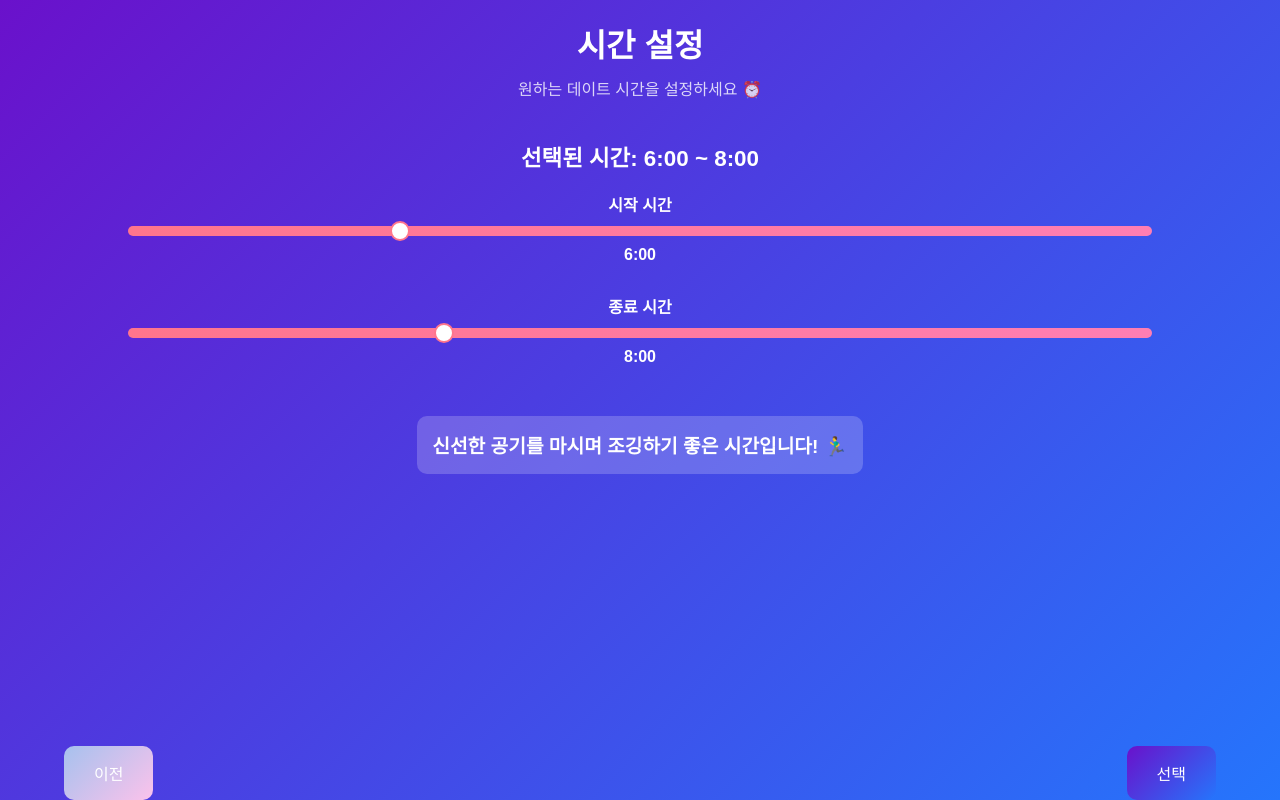
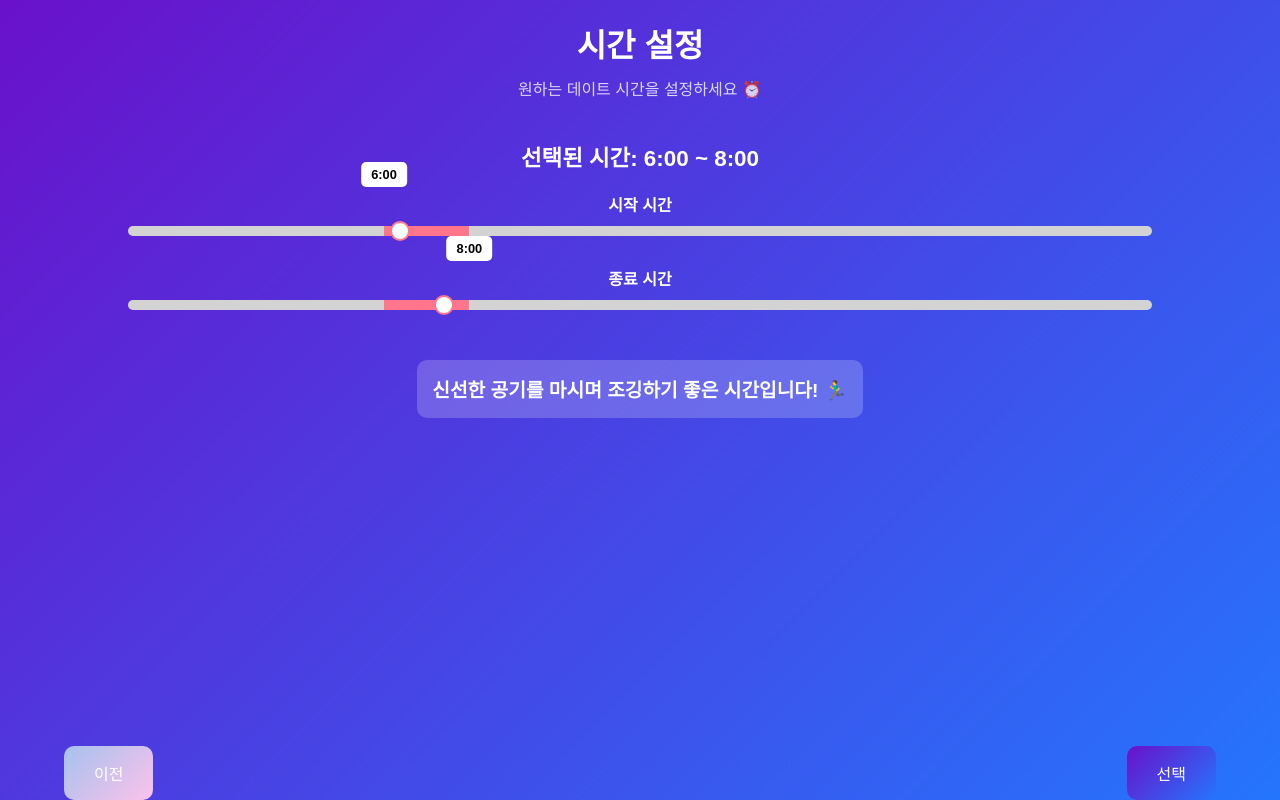
Before and after one commit to pataegonia/samiljul, a React (Vite) app: page /time in a window 1280 px wide. Built offline with nearby package versions, Linux system fonts and the light colour scheme.

Commit message:
1120 아침 수정

```diff
--- a/src/components/TimeSelection.jsx
+++ b/src/components/TimeSelection.jsx
@@ -1,7 +1,8 @@
-import styled from "styled-components"; // styled-components 추가
+import styled from "styled-components";
 import React, { useState } from "react";
 import { useNavigate } from "react-router-dom";
 
+// 시간에 따른 추천 메시지 제공 함수
 const getRecommendation = (startTime, endTime) => {
   if (startTime >= 6 && endTime <= 10) {
     return "신선한 공기를 마시며 조깅하기 좋은 시간입니다! 🏃‍♂️";
@@ -18,6 +19,7 @@ const getRecommendation = (startTime, endTime) => {
   }
 };
 
+// 메인 컴포넌트
 export default function TimeSelection({ selections, setSelections }) {
   const navigate = useNavigate();
   const [startTime, setStartTime] = useState(selections.startTime || 6);
@@ -45,39 +47,47 @@ export default function TimeSelection({ selections, setSelections }) {
       <Instruction>{`선택된 시간: ${startTime}:00 ~ ${endTime}:00`}</Instruction>
 
       <SliderWrapper>
+        {/* 시작 시간 슬라이더 */}
         <TimeLabel>시작 시간</TimeLabel>
+        <Tooltip position={(startTime / 24) * 100}>{`${startTime}:00`}</Tooltip>
         <Slider
           type="range"
           min="0"
           max="23"
           value={startTime}
+          start={startTime}
+          end={endTime}
           onChange={(e) => {
             const value = parseInt(e.target.value);
             if (value < endTime) setStartTime(value);
           }}
         />
-        <TimeValue>{startTime}:00</TimeValue>
       </SliderWrapper>
 
       <SliderWrapper>
+        {/* 종료 시간 슬라이더 */}
         <TimeLabel>종료 시간</TimeLabel>
+        <Tooltip position={(endTime / 24) * 100}>{`${endTime}:00`}</Tooltip>
         <Slider
           type="range"
           min="1"
           max="24"
           value={endTime}
+          start={startTime}
+          end={endTime}
           onChange={(e) => {
             const value = parseInt(e.target.value);
             if (value > startTime) setEndTime(value);
           }}
         />
-        <TimeValue>{endTime}:00</TimeValue>
       </SliderWrapper>
 
+      {/* 추천 메시지 박스 */}
       <RecommendationBox>
         <RecommendationText>{recommendation}</RecommendationText>
       </RecommendationBox>
 
+      {/* 이전 / 선택 버튼 */}
       <Footer>
         <PrevButton onClick={handlePrev}>이전</PrevButton>
         <NextButton onClick={handleNext}>선택</NextButton>
@@ -122,11 +132,25 @@ const Instruction = styled.div`
 `;
 
 const SliderWrapper = styled.div`
+  position: relative;
   display: flex;
   flex-direction: column;
   align-items: center;
   margin-bottom: 30px;
   width: 80%;
+`;
+
+const Tooltip = styled.div`
+  position: absolute;
+  top: -30px;
+  left: ${(props) => props.position}%;
+  transform: translateX(-50%);
+  background-color: white;
+  color: black;
+  padding: 5px 10px;
+  border-radius: 5px;
+  font-size: 0.8rem;
+  font-weight: bold;
 `;
 
 const TimeLabel = styled.div`
@@ -139,7 +163,15 @@ const Slider = styled.input`
   width: 100%;
   appearance: none;
   height: 10px;
-  background: linear-gradient(to right, #ff758c, #ff7eb3);
+  background: linear-gradient(
+    to right,
+    #d3d3d3 0%,
+    #d3d3d3 ${(props) => (props.start / 24) * 100}%,
+    #ff758c ${(props) => (props.start / 24) * 100}%,
+    #ff758c ${(props) => (props.end / 24) * 100}%,
+    #d3d3d3 ${(props) => (props.end / 24) * 100}%,
+    #d3d3d3 100%
+  );
   border-radius: 5px;
   outline: none;
 
@@ -157,12 +189,6 @@ const Slider = styled.input`
       transform: scale(1.2);
     }
   }
-`;
-
-const TimeValue = styled.div`
-  margin-top: 10px;
-  font-size: 1rem;
-  font-weight: 600;
 `;
 
 const RecommendationBox = styled.div`
```
Also changed, not shown: 1 other file (tests, documents, lock files or other folders).
